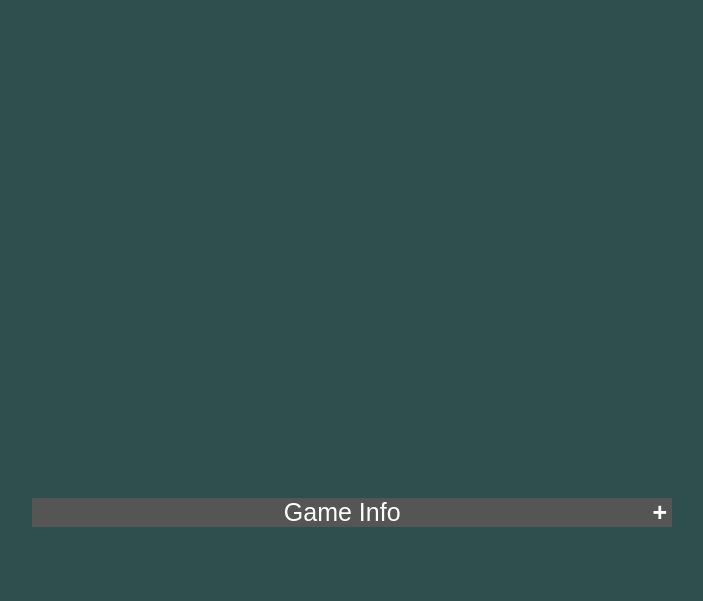
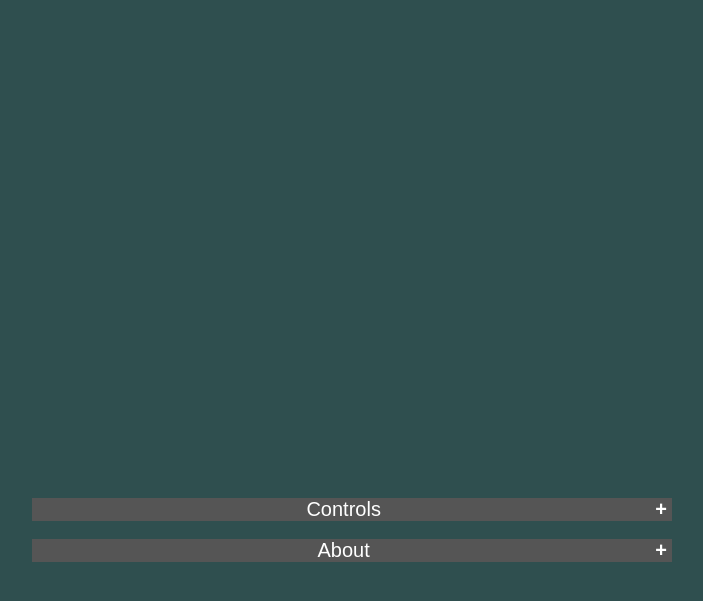
Before and after one commit to charlieboggus/dungeon-game-web, a plain HTML site: page wasm/index.html in a window 1280 px wide. Shown: the part 67-668 px from the top of the page, without its empty margins (288-991 px from the left). Drawn offline with Linux system fonts and the light colour scheme; no server answers.

Commit message:
web page changes

```diff
--- a/wasm/index.html
+++ b/wasm/index.html
@@ -15,10 +15,16 @@
         </script>
         &nbsp;
         &nbsp;
-        <button type="button" class="collapsible">Game Info</button>
-        <div class="information-content">
+        <button type="button" class="collapsible">Controls</button>
+        <div class="collapsible-content">
             <!-- TODO: Fill out the game info box here -->
-            <p>Test</p>
+            <p>Will be added later</p>
+        </div>
+        &nbsp;
+        &nbsp;
+        <button type="button" class="collapsible">About</button>
+        <div class="collapsible-content">
+            <p>Will be added later!</p>
         </div>
         <script>
             var coll = document.getElementsByClassName("collapsible");
--- a/wasm/style.css
+++ b/wasm/style.css
@@ -25,7 +25,7 @@ body {
     border: none;
     text-align: center;
     outline: none;
-    font-size: 25px;
+    font-size: 20px;
     font-weight: normal;
 }
 
@@ -45,7 +45,7 @@ body {
     content: "\2212";
 }
 
-.information-content {
+.collapsible-content {
     padding: 0;
     width: 640px;
     margin: auto;
```
